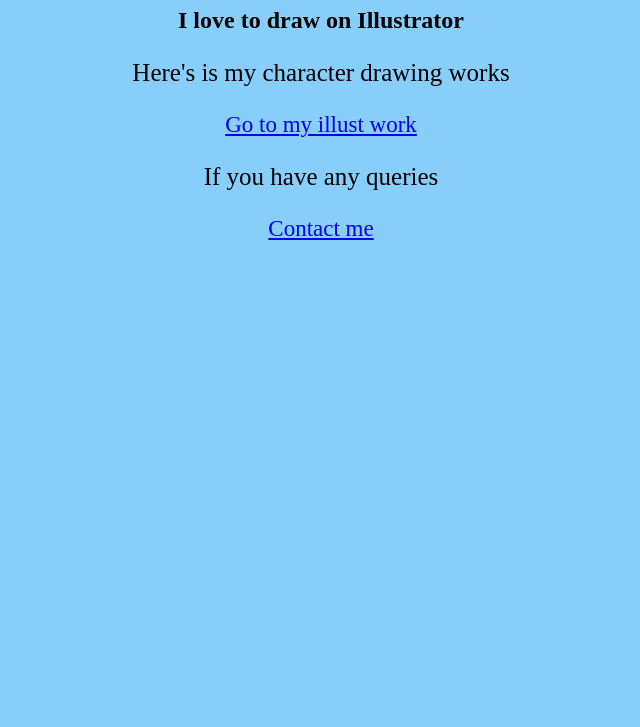
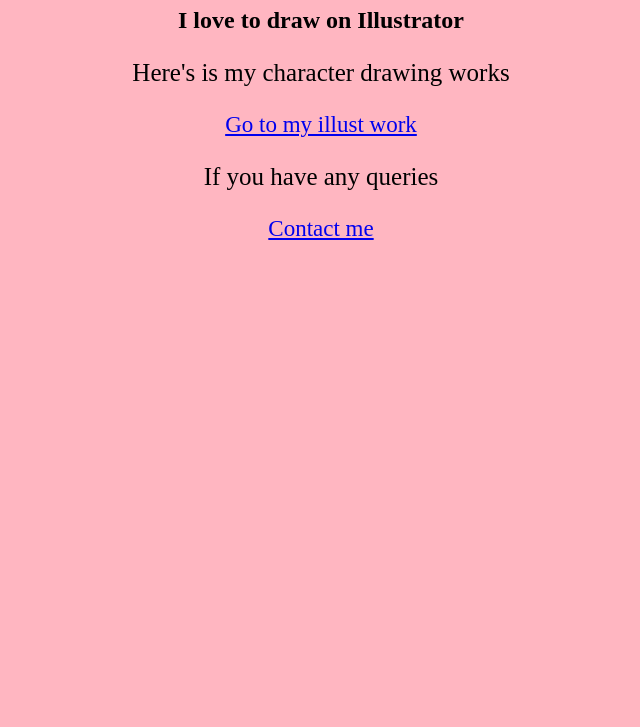
Before and after one commit to hjooqkr/Croissant, a plain HTML site: page index.html in a window 1280 px wide. Shown: the part 73-800 px from the top of the page, without its empty margins (319-959 px from the left). Drawn offline with Linux system fonts and the light colour scheme.

Commit message:
Update style.css

```diff
--- a/style/style.css
+++ b/style/style.css
@@ -1,6 +1,6 @@
 body {
   text-align: center;
-  background: lightskyblue;
+  background: lightpink;
 }
 img {
   display: block;
```
